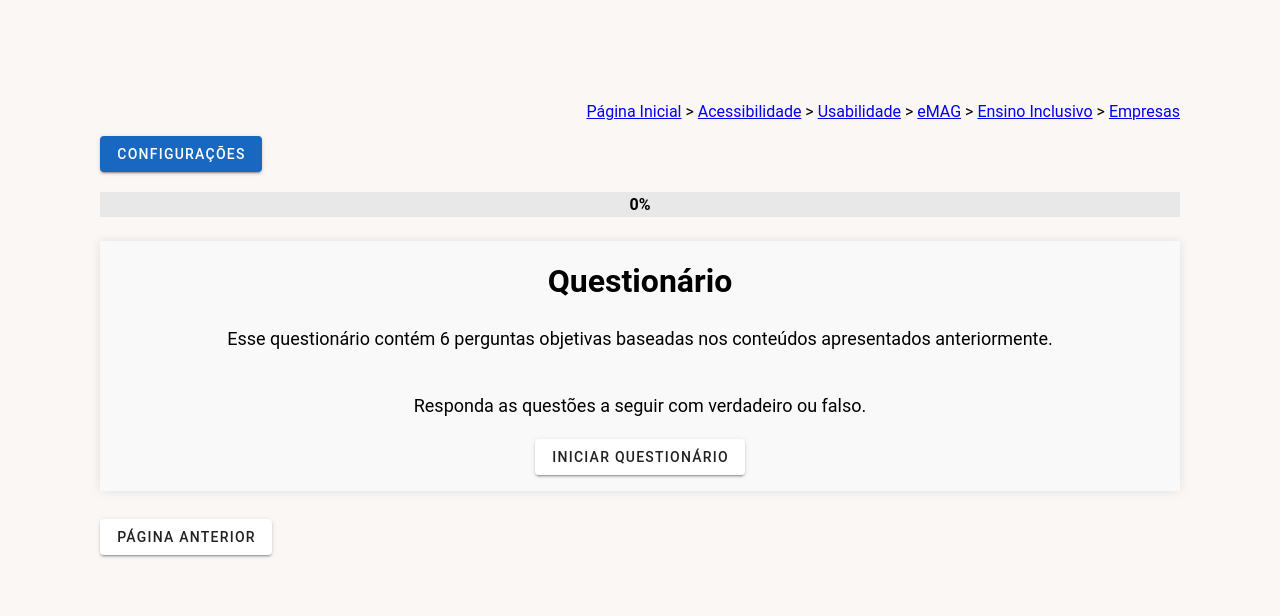
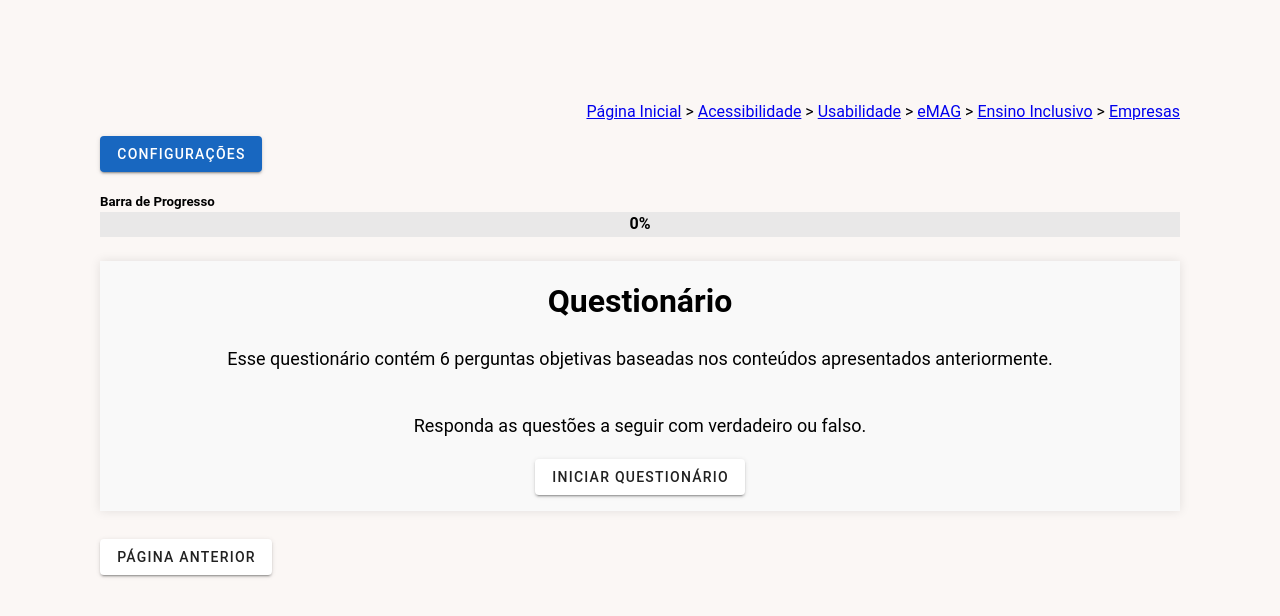
Before and after one commit to GustavoKikey/guideline-project, a Vue app: page /form in a window 1280 px wide. Shown: the top 616 px of the page. Built offline with nearby package versions, Linux system fonts and the light colour scheme.

Commit message:
Implementing h2 Progress Bar.

```diff
--- a/src/components/NewForm.vue
+++ b/src/components/NewForm.vue
@@ -310,6 +310,7 @@ const items = ref([
     </v-row>
 
     <div>
+        <h5>Barra de Progresso</h5>
         <v-progress-linear
         v-model=progressNumber
         color="blue-grey"
```
